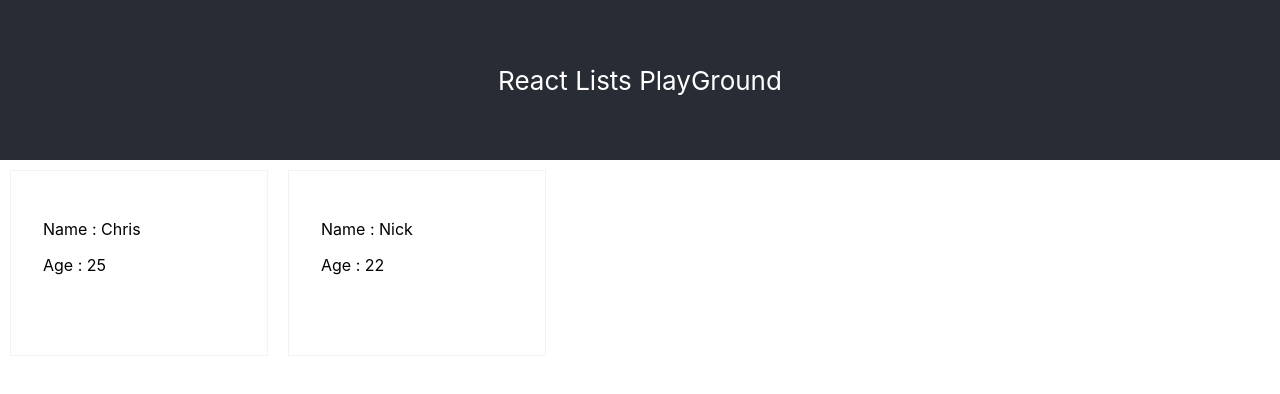
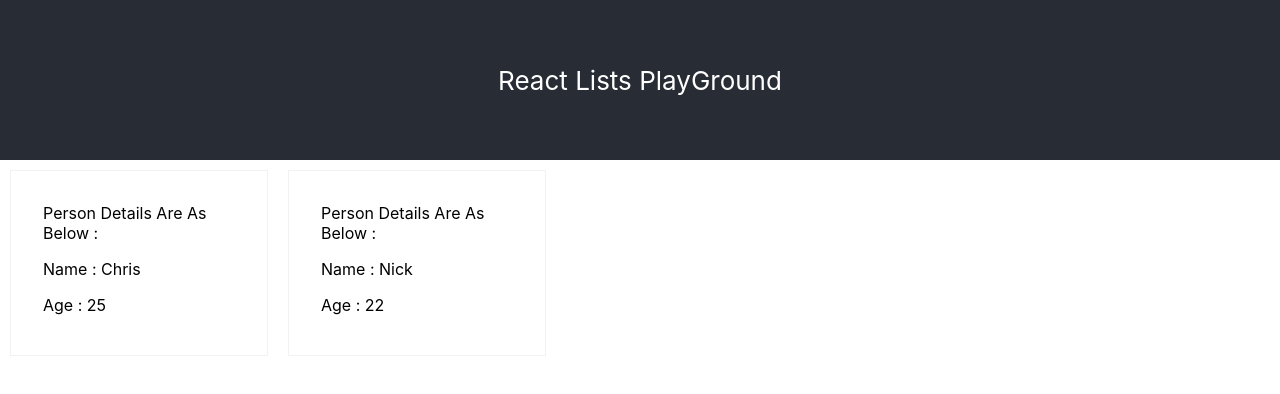
Before and after one commit to appdevdude7/reactlists, a React (Create React App) app: page / in a window 1280 px wide. Shown: the top 394 px of the page. Built offline with nearby package versions, Linux system fonts and the light colour scheme.

Commit message:
checking commits

```diff
--- a/src/components/Person.js
+++ b/src/components/Person.js
@@ -4,6 +4,7 @@ import './Person.css'
 const Person = ({ name,age }) => {
     return (
         <div className="person-card">
+            Person details are as below :
             <p>Name : {name} </p>
             <p>Age  : {age} </p>
         </div>
```
